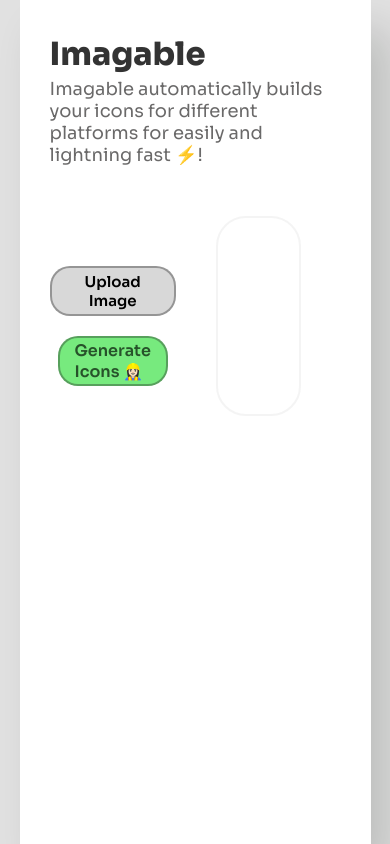
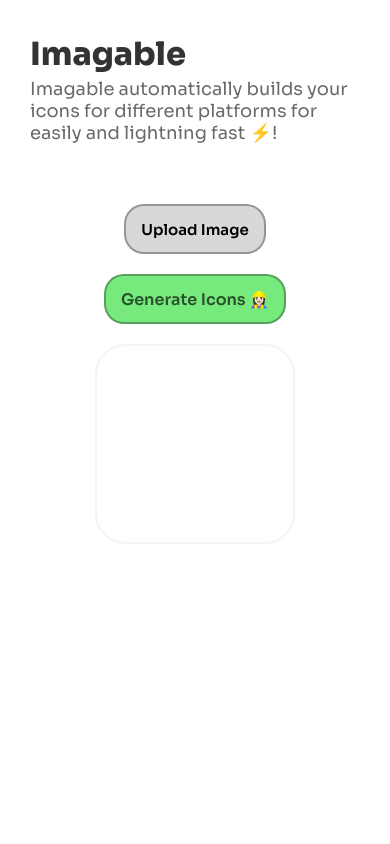
Before and after one commit to haneenmahd/imagable, a React (Create React App) app in the folder web/: page / in a window 390 px wide. Built offline with nearby package versions, Linux system fonts and the light colour scheme.

Commit message:
fix ui responsivess (#14)

```diff
--- a/web/src/components/Landing.tsx
+++ b/web/src/components/Landing.tsx
@@ -12,8 +12,6 @@ const Container = styled.div`
   padding: 80px;
 
   @media screen and (max-width: 600px) {
-    width: 90vw;
-    height: 80vh;
     padding: 30px;
   }
 `;
@@ -32,12 +30,17 @@ const Header = styled.header`
 const ImageUploadContainer = styled.div`
   width: 100%;
   ${AllCenter}
-  justify-content: flex-start;
   margin-top: 50px;
 
   h1,
   p {
     margin: 4px 0;
+  }
+
+  @media screen and (max-width: 600px) {
+    flex-direction: column;
+    justify-content: flex-start;
+    margin-top: 20px;
   }
 `;
 
@@ -49,11 +52,15 @@ const ActionsContainer = styled.div`
   ${AllCenter}
   align-items: center;
   flex-direction: column;
+
+  @media screen and (max-width: 600px) {
+    padding: 20px;
+  }
 `;
 
 const ImageInputLabel = styled.div`
   height: 50px;
-  max-width: 300px;
+  max-width: 350px;
   flex-direction: column;
   ${AllCenter}
   background-color: #d8d8d8;
```
